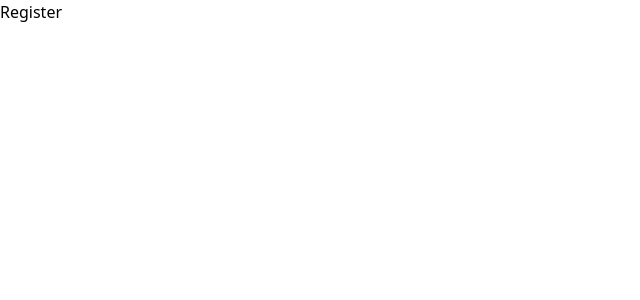
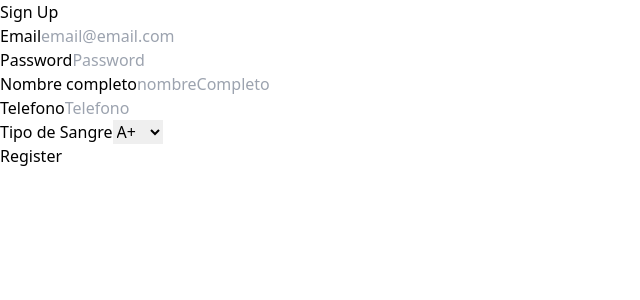
Before and after one commit to HackMTY-Team-6/HackMTY-Team6, a React (Vite) app in the folder client/: page /register in a window 1280 px wide. Shown: the top 300 px of the page, without its empty margins (0-640 px from the left). Built offline with nearby package versions, Linux system fonts and the light colour scheme.

Commit message:
Register fields

```diff
--- a/client/src/components/Register.tsx
+++ b/client/src/components/Register.tsx
@@ -1,9 +1,151 @@
-import React from 'react'
+import { useState } from "react";
+import axios from "axios";
+import { Formik, Field, Form } from "formik";
+import { API_URL } from "../lib/constants";
+
+interface Values {
+  email: string;
+  password: string;
+  emailPublico: string;
+  nombreCompleto: string;
+  telefono: string;
+  tipoSangre: string;
+  estado: string;
+  ciudad: string;
+}
 
 const Register = () => {
+  const [submitMessage, setSubmitMessage] = useState(null);
+
+  // Handlers
+  const handleRegister = (values: Values, callback: () => void) => {
+    axios
+      .post(`http://localhost:5173/register`, {
+        email: values.email,
+        password: values.password,
+        emailPublico: values.email,
+        nombreCompleto: values.nombreCompleto,
+        telefono: values.telefono,
+        tipoSangre: values.tipoSangre,
+        estado: values.estado,
+        ciudad: values.ciudad,
+      })
+      .then((response) => {
+        setSubmitMessage(response.data.message);
+        callback();
+      })
+      .catch((error) => {
+        setSubmitMessage(error.response.data.message);
+      });
+  };
+
   return (
-    <div>Register</div>
-  )
-}
+    <div className="">
+      <div
+        className=""
+      >
+        <div className=" ">
+          <h1 className="">Sign Up</h1>
+        </div>
+        <Formik
+          initialValues={{
+            email: "",
+            password: "",
+            emailPublico: "",
+            nombreCompleto: "",
+            telefono: "",
+            tipoSangre: "",
+            estado: "",
+            ciudad: ""
+          }}
+          onSubmit={(values: Values, { resetForm }) => {
+            handleRegister(values, () => resetForm());
+          }}
+        >
+          <Form >
+            <div >
+              <label htmlFor="email">Email</label>
+              <Field
+                className=""
+                id="email"
+                name="email"
+                placeholder="email@email.com"
+                type="email"
+              />
+            </div>
 
-export default Register
+            <div>
+              <label className="" htmlFor="password">
+                Password
+              </label>
+              <Field
+                className=""
+                id="password"
+                name="password"
+                type="password"
+                placeholder="Password"
+              />
+            </div>
+
+            <div>
+              <label className="" htmlFor="nombreCompleto">
+                Nombre completo
+              </label>
+              <Field
+                className=""
+                id="nombreCompleto"
+                name="nombreCompleto"
+                placeholder="nombreCompleto"
+              />
+            </div>
+
+            <div>
+              <label className="" htmlFor="telefono">
+                Telefono
+              </label>
+              <Field
+                className=""
+                id="telefono"
+                name="telefono"
+                placeholder="Telefono"
+              />
+            </div>
+
+            <div>
+              <label className="" htmlFor="tipoSangre">
+                Tipo de Sangre
+              </label>
+              <Field
+                className=""
+                as="select"
+                id="tipoSangre"
+                name="tipoSangre"
+              >
+                <option value="A+">A+</option>
+                <option value="A-">A-</option>
+                <option value="B+">B+</option>
+                <option value="B-">B-</option>
+                <option value="AB+">AB+</option>
+                <option value="AB-">AB-</option>
+                <option value="O+">O+</option>
+                <option value="O-">O-</option>
+              </Field>
+            </div>
+
+            <div className="">
+              <button
+                className=""
+                type="submit"
+              >
+                Register
+              </button>
+            </div>
+          </Form>
+        </Formik>
+        {submitMessage && <p>{submitMessage}</p>}
+      </div>
+    </div >
+  );
+};
+
+export default Register;
```
